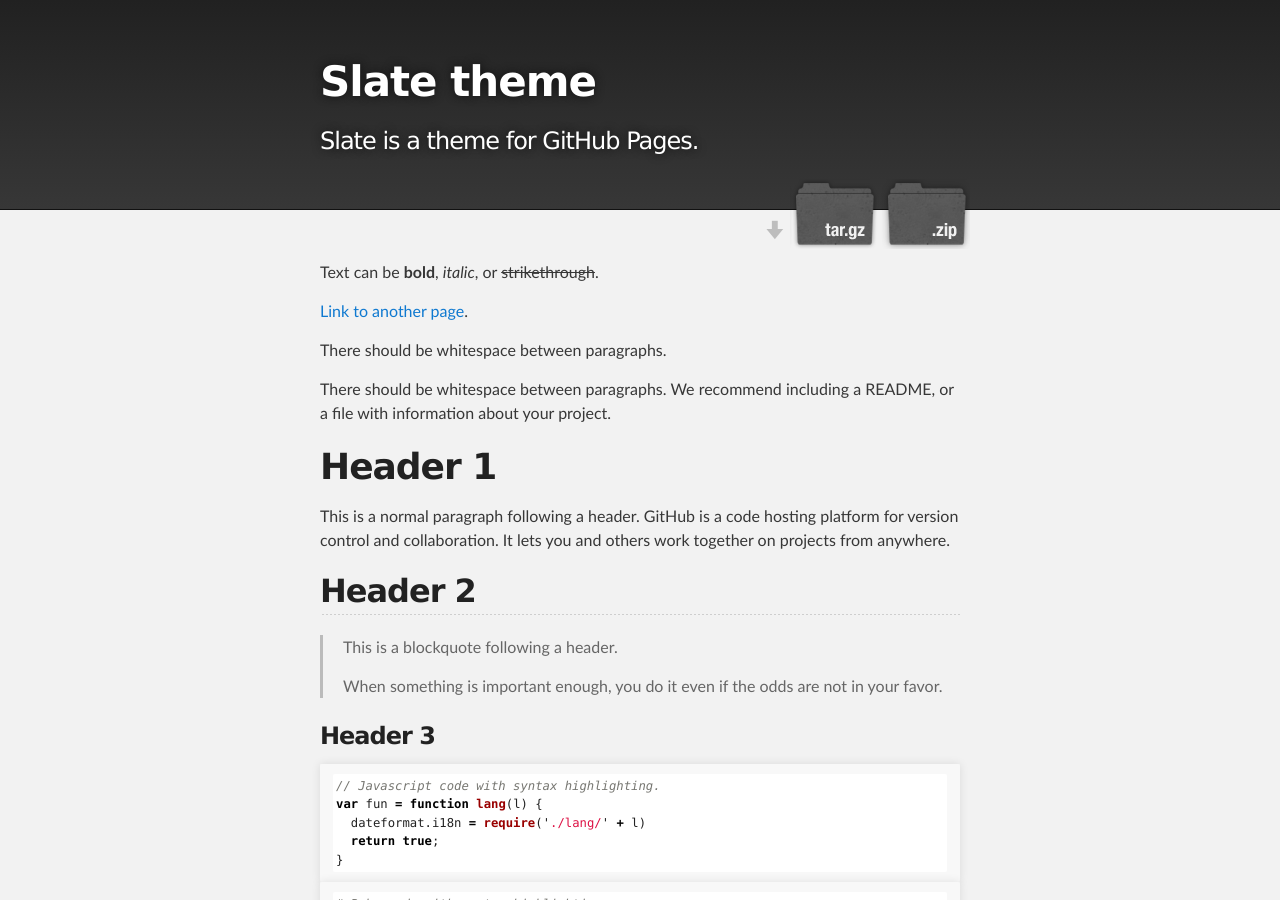
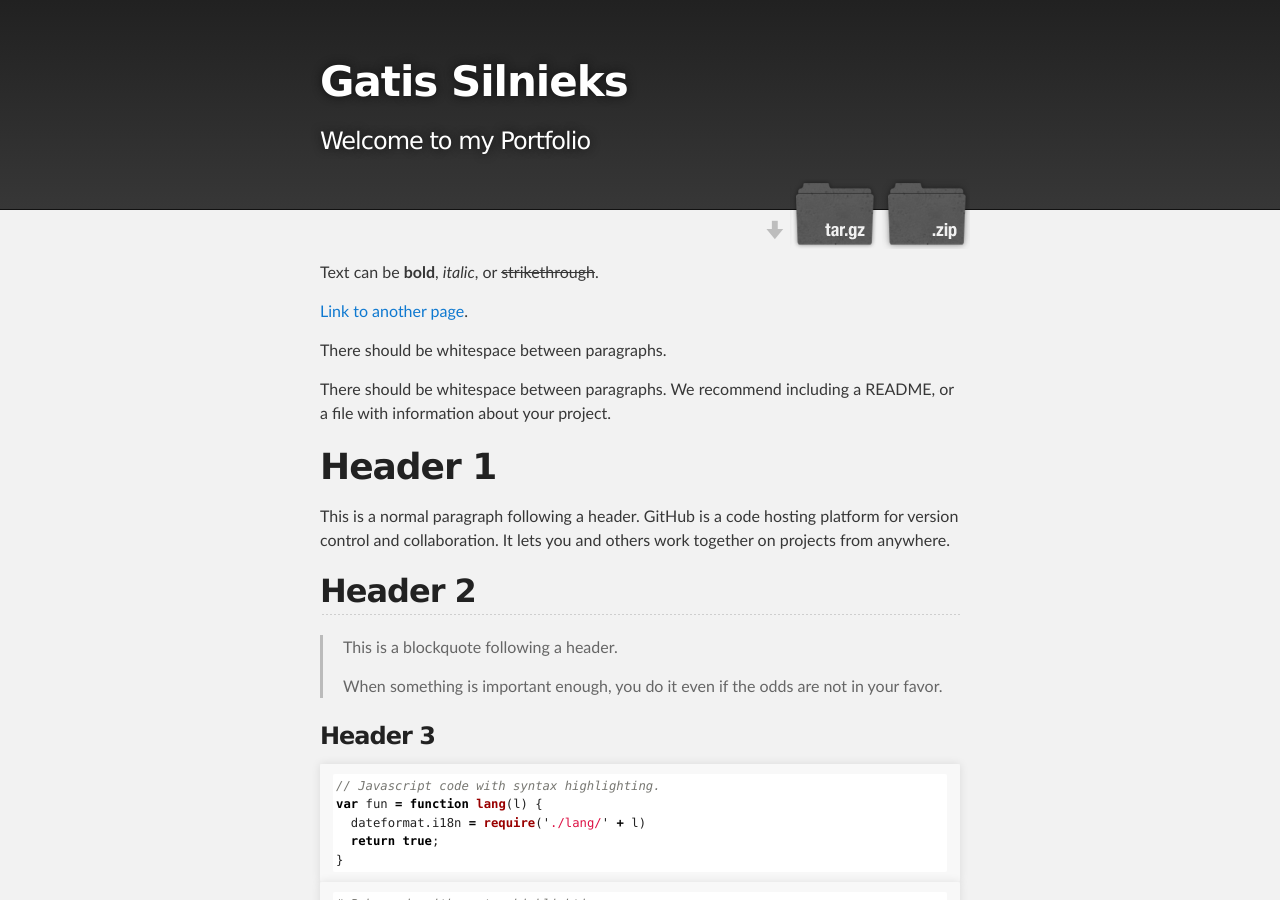
Before and after one commit to GeneralShnitsel/GeneralShnitsel.github.io, a Jekyll site: the page built from index.md, in a window 1280 px wide and 900 px high. Built offline with Jekyll 4.4.1, drawn with Linux system fonts in a browser that asks for light colours.

Commit message:
changed title

```diff
--- a/_config.yml
+++ b/_config.yml
@@ -1,5 +1,5 @@
-title: Slate theme
-description: Slate is a theme for GitHub Pages.
+title: Gatis Silnieks
+description: Welcome to my Portfolio
 show_downloads: true
 google_analytics:
 theme: jekyll-theme-slate
```
